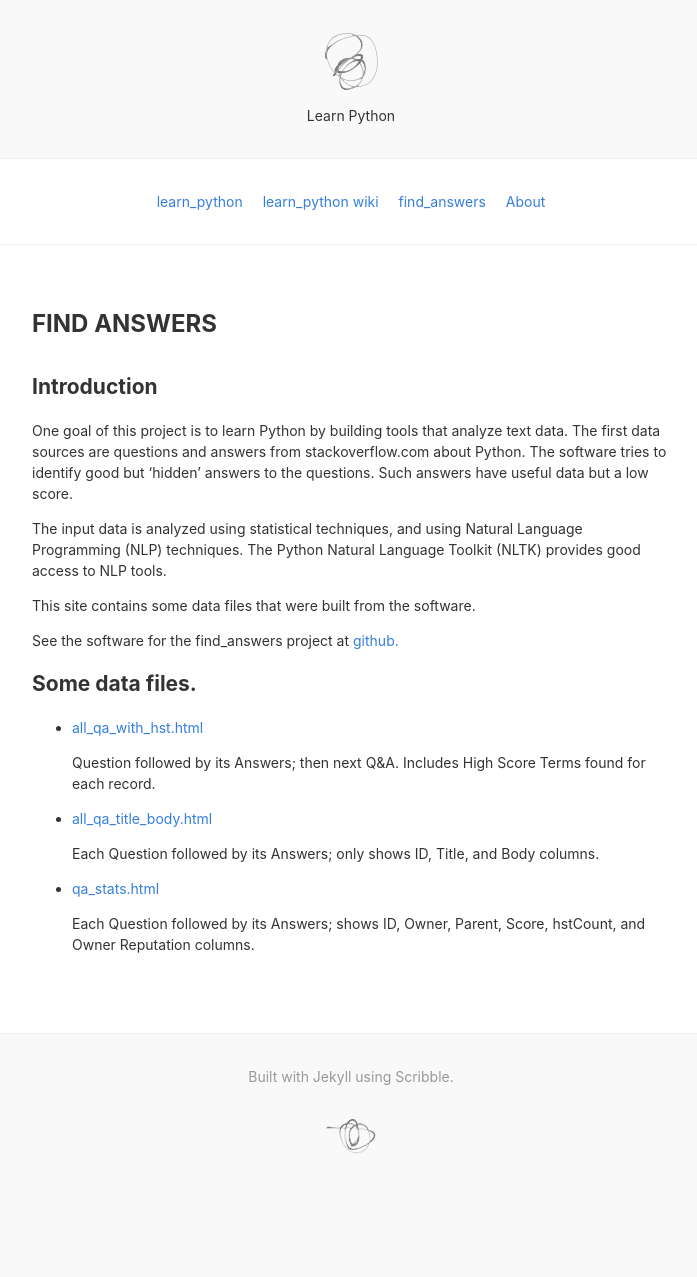
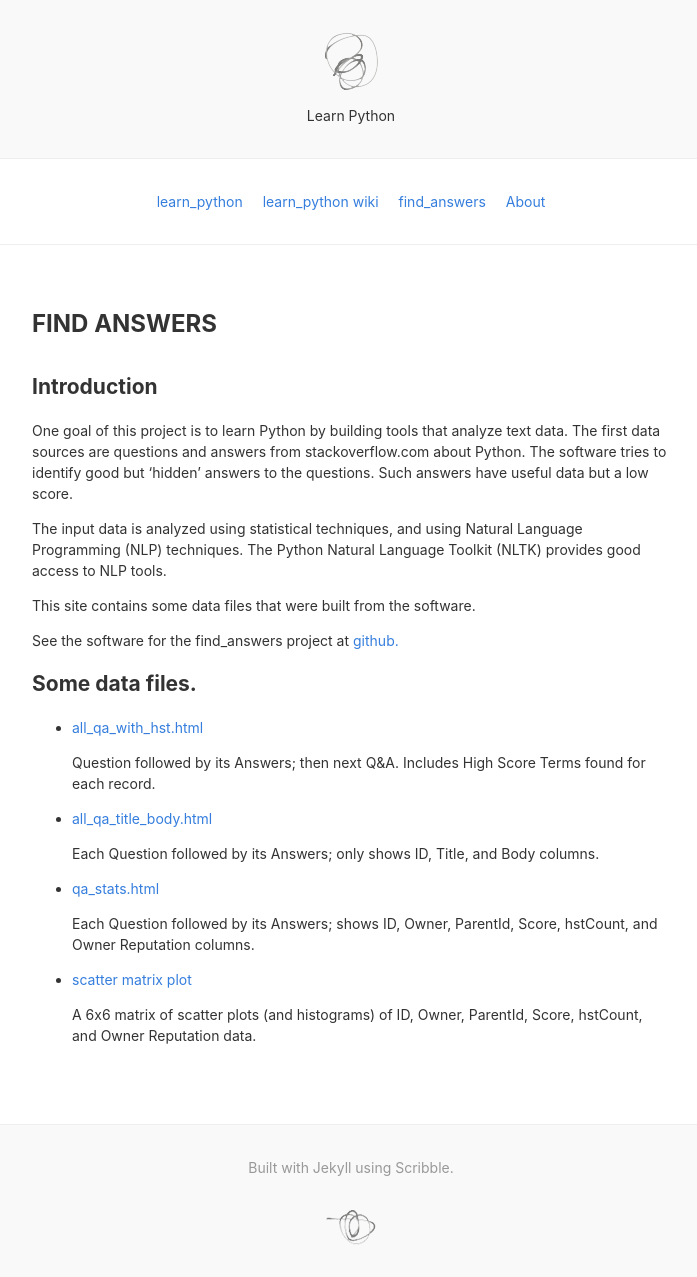
Before and after one commit to clp/learn_python, a Jekyll site: the page built from docs/find_answers/index.md, in a window 1280 px wide. Shown: the whole page, without its empty margins (289-986 px from the left). Built offline with Jekyll 4.4.1, drawn with Linux system fonts in a browser that asks for light colours; nearby versions of some CDN libraries; before the commit the page ends 1186 px from its top, so only the background shows below that.

Commit message:
First commit of scatter plots in pdf file.
Add a link on the find_answers page to this new file.

```diff
--- a/docs/find_answers/index.md
+++ b/docs/find_answers/index.md
@@ -36,5 +36,10 @@ See the software for the find_answers project at
 
 * [qa_stats.html](qa_stats.html)
 
-  Each Question followed by its Answers; shows ID, Owner, Parent,
+  Each Question followed by its Answers; shows ID, Owner, ParentId,
   Score, hstCount, and Owner Reputation columns.
+
+* [scatter matrix plot](scat_mat_plot.pdf)
+
+  A 6x6 matrix of scatter plots (and histograms) of
+  ID, Owner, ParentId, Score, hstCount, and Owner Reputation data.
```
Also changed, not shown: 1 other file.
